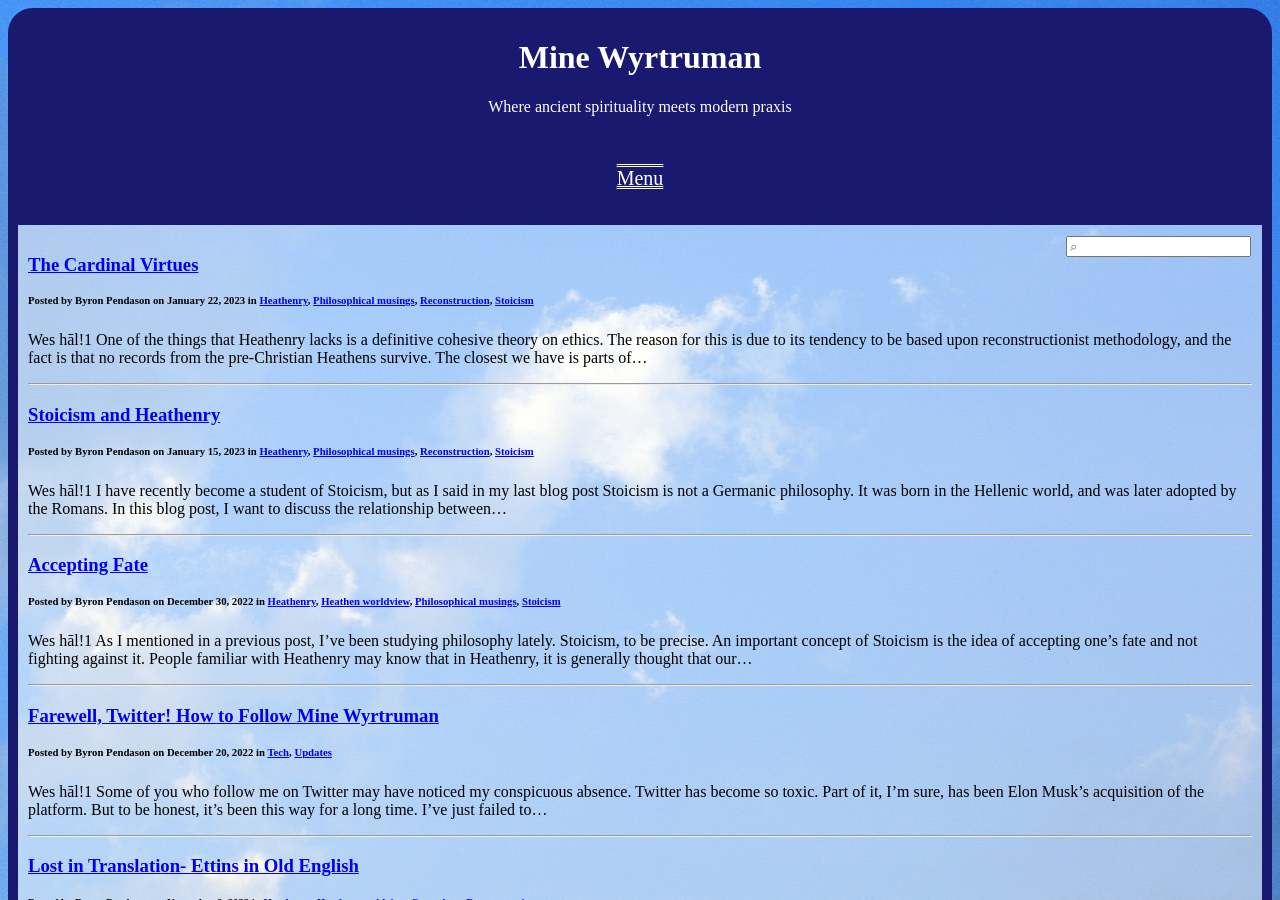
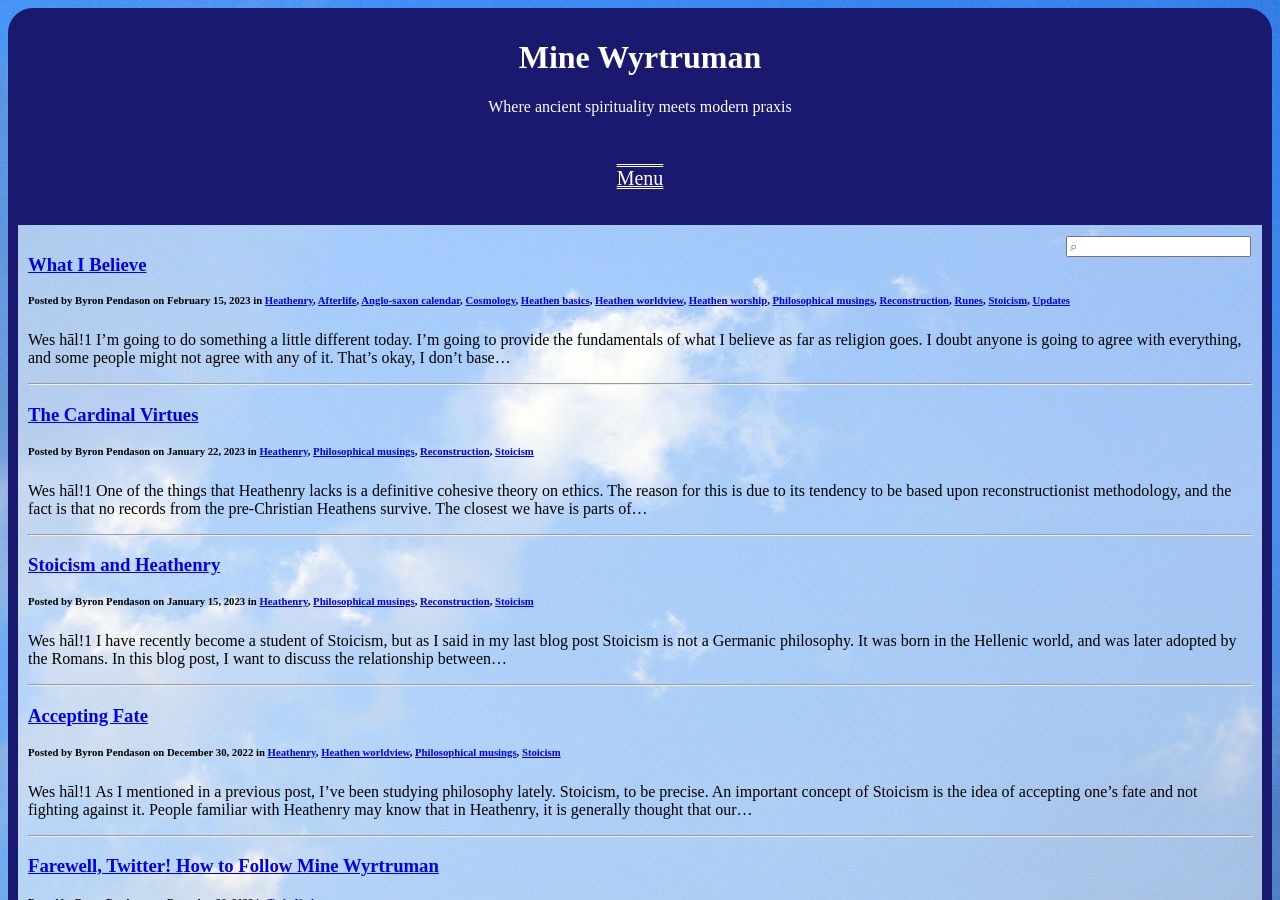
Before and after one commit to byronpendason/byronpendason.github.io, a Jekyll site: the page built from blog.md, in a window 1280 px wide and 900 px high. Built offline with Jekyll 4.4.1, drawn with Linux system fonts in a browser that asks for light colours; our own code applies the rules of GitHub Pages for plain Markdown files; comment, search, counter and statistics services are not loaded; some of the changed lines change nothing that is shown.

Commit message:
Add files via upload

```diff
--- a/_posts/2023-02-16-what-i-believe.md
+++ b/_posts/2023-02-16-what-i-believe.md
@@ -3,26 +3,29 @@ title: What I Believe
 author: Byron Pendason
 date: Wednesday, February 15, 2023
 layout: post
-published: false
+published: true
 categories: [Heathenry, afterlife, anglo-saxon calendar, cosmology, heathen basics, heathen worldview, heathen worship, philosophical musings, reconstruction, runes, stoicism, updates]
 ---
 
-*Wes hāl!*[^1] I'm going to do something a little different today. I'm going to provide the fundamentals of what *I* believe as far as religion goes. I doubt anyone is going to agree with everything, and some people might not agree with *any* of it. That's okay, I don't base my friendships on agreement, but mutual interests and respect. Still, I think it could be helpful to some to see what one version of Fyrnsidu might look like (and again, this is only *one* version of it). My beliefs are always in flux, so these might not be applicable in a year, but since I'm providing the fundamentals upon which I have built my religion, I doubt any of these will change any time soon.
+*Wes hāl!*[^1] I'm going to do something a little different today. I'm going to provide the fundamentals of what *I* believe as far as religion goes. I doubt anyone is going to agree with everything, and some people might not agree with *any* of it. That's okay, I don't base my friendships on agreement, but rather mutual interests and respect. Still, I think it could be helpful to some to see what one version of Fyrnsidu might look like (and again, this is only *one* version of it). My beliefs are always in flux, so these might not be applicable in a year, but since I'm providing the fundamentals upon which I have built my religion, I doubt any of these will change any time soon.
 
-I will not be providing any justifications of these beliefs, as I'm trying to show what a developed Fyrnsidu might look like. I am, of course, open to respectful and nonconfrontational discussion of any of these points. You can leave a comment below or ask questions on Discord. The main basis for my religious beliefs are my understanding of the culture and religion of the Anglo-Saxons, as updated to be applicable to the modern world, but you may recognise some ideas from other sources as well.
+I will not be providing any justifications of these beliefs, as I'm only trying to show what a developed Fyrnsidu might look like. I am, of course, open to respectful and nonconfrontational discussion of any of these points. You can leave a comment below or ask questions on Discord. The main basis for my religious beliefs are my understanding of the culture and religion of the Anglo-Saxons, as updated to be applicable to the modern world, but you may recognise some ideas from other sources as well.
 
 - The gods created the world from the primordial chaos that existed before anything else by ordering that chaos into what we see today. The gods continue to maintain that cosmic order, which is the balance of creation and destruction which allows for growth.
-- Integral to that balance is the wights (living spirits) that inhabit every part of our world. These wights include the spirits of trees, rocks, animals, rivers, stars, planets, etc. We, too, are wights which inhabit this world. The interaction between these wights are essential to the cosmic order.
-- The wights also include our ancestors, our beloved dead who inhabit the underworld. Their wisdom that they achieved both in life and in the years since they departed is still accessible to us through various means of divination, as is the wisdom of the gods and other wights. I also believe the ancestors can still exert some influence on the world of the living (though I have no theories as of yet to how). Ancestors aren't always necessarily related to us by blood.
+- Integral to that balance is the wights (living spirits) that inhabit every part of our world. These wights include the spirits of trees, rocks, animals, rivers, stars, planets, etc. We, too, are wights which inhabit this world. The interaction between these various wights are essential to maintaining the cosmic order.
+- The wights also include our ancestors, our beloved dead who inhabit the underworld. The wisdom that they achieved both in life and in the years since they departed is still accessible to us through various means of divination, as too is the wisdom of the gods and other wights. I also believe the ancestors can still exert some influence on the world of the living (though I have no theories as of yet to how). Ancestors aren't always necessarily related to us by blood.
 - The goal of life is to live a life of virtue (good moral character). Our *mægen* (strength) is connected to our virtue, as virtue was one of the meanings of the Old English word *mægen*. The greater one's virtue, the greater their mægen will be, whereas vice weakens our mægen.
 - Mægen helps us primarily in this life. It makes us stronger, but that strength can manifest differently in different people. For some, it manifests as physical strength, others it can manifest as wisdom, yet others as strong character, along with hundreds of other ways. For most people, it manifests in several different ways.
 - The greatest virtue is Wisdom. Within wisdom are four other virtues: prudence, fortitude, temperance, and justice. These are the cardinal virtues. There are many other virtues, such as generosity and magnanimity. Living one's life in accordance with the cardinal virtues will naturally result in living out all the virtues, hence why they are called the cardinal virtues.
-- Another way to increase one's mægen is through piety to the gods (which is actually a virtue in itself, but many fail to recognise this so it's best to explicitly state it). The fundamental aspect of piety is building relationship with the gods, our ancestors, and the wights that live around us. When we make offerings to the gods we are providing them with some of our mægen, and if they accept our offering they will reciprocate by providing us with *spēd*, or blessings. Spēd isn't just physical blessings though, and can manifest as non-physical blessings such as (this is only one example) a second wind when we think all our energy has been exhausted or a gentle nudge to do something else than we had planned. It can even sometimes manifest in ways that we do not recognise. But I believe they will *always* reciprocate if they accept the offering. Reciprocity is a part of the cosmic order.
+- Another way to increase one's mægen is through piety to the gods (which is actually a virtue in itself, but many fail to recognise this so it's best to explicitly state it). The fundamental aspect of piety is building relationships with the gods, our ancestors, and the wights that live around us. These relationships are built by participating in the gifting cycle, probably by making offerings to the. When we make offerings to the gods we are providing them with some of our mægen, and if they accept our offering they will reciprocate by providing us with *spēd*, or blessings. Spēd isn't just physical blessings though, and can manifest as non-physical blessings such as (for example) a second wind when we think all our energy has been exhausted or a gentle nudge to do something else than we had planned. It can even sometimes manifest in ways that we do not recognise. But I believe they will *always* reciprocate if they accept the offering. Reciprocity is a fundamental part of the cosmic order.
 - Mægen is also exchanged in every interaction with any other person and even wights. This mægen is always flowing along the web of the cosmic Wyrd which connects everything in the universe to each other. Our mægen helps shape our individual Wyrd (or Fate), as does our every action.
-- The soul is made up of several distinct yet interrelated parts. Our soul is what makes us us, and includes things that aren't traditionally seen as part of the soul, like our bodies. Our soul, in essence, is our holistic self. When we die, our soul fractures and parts can remain in the place where the body died, other parts can stay with the body, other parts may even join with souls that are just forming (this can be seen as a kind of reincarnation). The parts that make up our essential self, such as our memories, virtue, and rational thinking, stay together and make the journey to their ancestors in the underworld (a possible exception is those with the lowest mægen, as it may not have the strength to keep these various parts together; I believe that *if* this happens it only happens to a very small minority who are the most wicked of people). The greater one's mægen, the easier their journey to the afterlife will be, and may even confer some kind of rank on them from their ancestors.
-- The rhythms and cycles of nature are an integral part of the cosmic order, and this was reflected in the Anglo-Saxon calendar. I honour my ancestors and this fundamental belief of theirs in the cosmic order by following the calendar they did to the best that can be done so. This calendar is balanced between two seasons: winter and summer, and consists of twelve lunar months with an extra lunar months added every 2-3 years to keep the solar and lunar cycles aligned.
+- The soul is made up of several distinct yet interrelated parts. Our soul is what makes us us, and includes things that aren't traditionally seen as part of the soul, like our bodies. Our soul, in essence, is our holistic self. When we die, our soul fractures and some parts can remain in the place where the body died, other parts can stay with the body, other parts may even join with souls that are just forming (this can be seen as a kind of reincarnation). The parts that make up our essential self, such as our memories, virtue, and rational thinking, stay together and make the journey to their ancestors in the underworld (a possible exception is those with the lowest mægen, as it may not have the strength to keep these various parts together; I believe that *if* this happens it only happens to a very small minority who are the most wicked of people). The greater one's mægen, the easier their journey to the afterlife will be, and may even confer some kind of rank on them from their ancestors.
+- The rhythms and cycles of nature are an integral part of the cosmic order, and this was reflected by the ancient Anglo-Saxons in their calendar. I honour my ancestors and this fundamental belief of theirs in the cosmic order by following the calendar they did to the best that can be done so. This calendar is balanced between two seasons: winter and summer, and consists of twelve lunar months with an extra lunar month added every 2-3 years to keep the solar and lunar cycles aligned.
 - A big part of living in accordance with prudence is recognising that which is in our control and that which is not, and focusing our energy upon those things that are within our control. Focusing on that which is not within our control leads to anxiety and frustration, but focusing and working on the things we do control leads to self-improvement and can lead to serenity.
+- The gods have a plan for the universe, and the big picture arc for human history. This plan is for the greatest good of the universe and all that is in it. This plan is part of the cosmic order. Some call it Providence, but regardless of what it's called it is synonymous with the cosmic Wyrd. I don't think they plan out the lives of every individual being, but they've set things up so that their plan ultimately comes to fruition.[^psychohistory] I do not know what this plan is, but I think (or at least hope) that it culminates in a society where every person is truly equal, treated with dignity and respect, and live in harmony with nature and the wights all around us. (Though it's also possible that the Fate of the universe has nothing to do with us humans and we're just a side story to the grand overarching story.) I think regardless, the universe will eventually end in the mirror image of how it began, with a big crunch to balance out the big bang of our beginning, and that our universe is just one iteration of a cycle of universes being born, expanding, contracting, and dying.
 
 Well, I think that about covers what I would consider the fundamentals of my personal faith. So until next time, *beo gesund!*[^1]
 
 [^1]: *Wes hāl* and *Beo gesund* are Old English greetings and farewells that literally mean *Be well/whole/healthy*. The first seemed to be more common among the Anglian dialects and the second more common among the Saxon dialects. I prefer to use both though, the first as a greeting and the second as a farewell.
+
+[^psychohistory]: My view on this is similar to the "science" of psychohistory in Asimov's Sci-Fi *Foundation* series where the actions of individuals cannot be predicted but the actions of larger groups of people over longer time spans can be predicted with uncanny accuracy.
```
